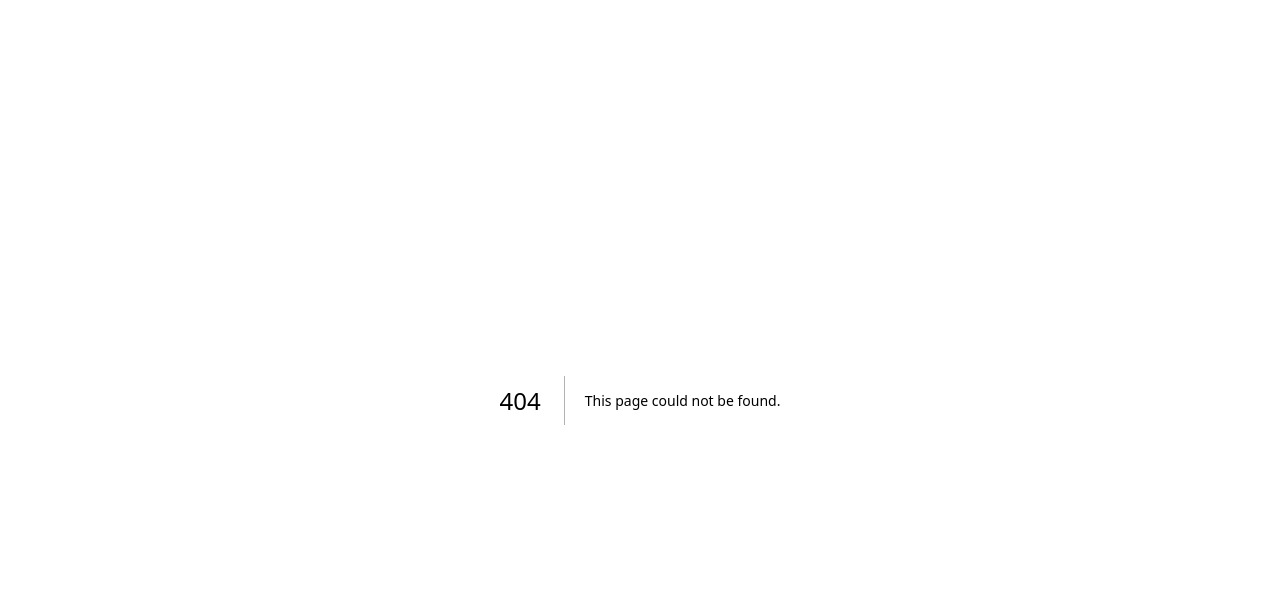
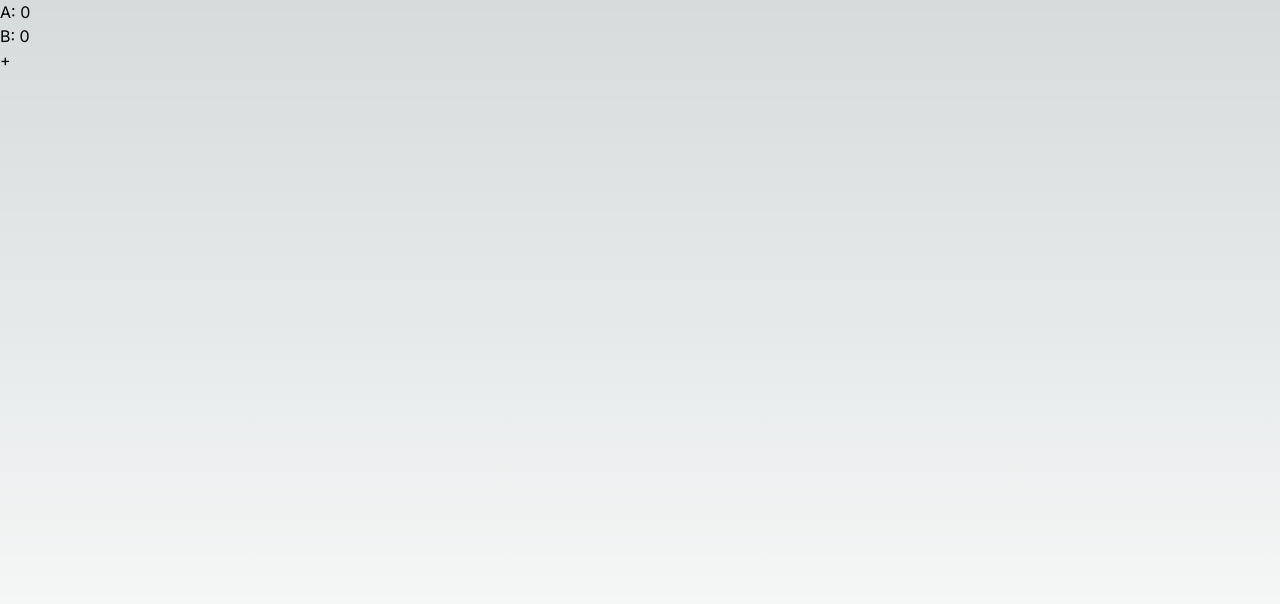
Before and after one commit to binghuis/best-practices-for-react, a Next.js app: page /use-deferred-value in a window 1280 px wide. Before the commit this address had no page. Shown: the top 604 px of the page. Built offline with nearby package versions, Linux system fonts and the light colour scheme.

Commit message:
feat: useDeferredValue

```diff
--- a/app/memo/page.tsx
+++ b/app/memo/page.tsx
@@ -6,7 +6,8 @@ import React, { memo, useCallback, useEffect, useMemo, useState } from "react";
 // 当组件重渲染的时候对象、数组和函数会重新创建，导致 memo 失效，组件会随父组件重渲染而重渲染。
 // 尽量不要将对象、数组和函数作为 props 传递给 memo 组件。
 
-// useMemo 和 useCallback 分别记忆化值和记忆化函数，
+// useMemo 和 useCallback 分别记忆化值和记忆化函数。
+// useDeferredValue 也能配合 memo 使用，与 useMemo 不同，useDeferredValue 不是记忆化值，而是把 state 的更新延迟到后台执行，useDeferredValue 的值会在后台重渲染完成后更新。
 // 当组件重新渲染的时候只要 useMemo 和 useCallback 的依赖项不变，记忆化的值和函数就不会被再次计算。
 // 配合 memo 使用，可以实现类似 PureComponent 的效果，将 memo 组件的 props 记忆化，当父组件更新的时候被记忆化的子组件只要 props 不变，就不会重新渲染。
 const Page: React.FC = () => {
--- /dev/null
+++ b/app/use-deferred-value/page.tsx
@@ -0,0 +1,70 @@
+"use client";
+import { memo, useDeferredValue, useEffect, useState } from "react";
+
+export default function Page() {
+  return (
+    <div>
+      <Parent />
+    </div>
+  );
+}
+
+const Parent = () => {
+  const [count, setCount] = useState(0);
+  const prevCount = useDeferredValue(count);
+  console.log("Parent", prevCount, count);
+
+  return (
+    <div>
+      <ChildA count={count} />
+      <ChildB count={prevCount} />
+      <div
+        onClick={() => {
+          setCount((v) => v + 1);
+        }}
+      >
+        +
+      </div>
+    </div>
+  );
+};
+
+// 组件初始化的时候 useDeferredValue 和 useState 的值相等。
+// state 变化时，先使用 useDeferredValue 保存的 state 旧值和 state 新值重渲染一次。
+// 然后在后台使用 state 新值重渲染组件，重渲染完成后，替换 UI，且 useDeferredValue 更新为 state 新值。
+// 在后台重渲染期间，state 变化，后台重渲染会中断并使用新 state 再次重渲染。
+// useDeferredValue 可以避免组件渲染阻塞。因为根据 state 新值进行的组件重渲染在后台执行，在后台重渲染完成之前，useDeferredValue 值不变。
+const ChildA = (props: { count: number }) => {
+  const [count, setCount] = useState(props.count);
+  const prevCount = useDeferredValue(count);
+  console.log("A", prevCount, count);
+
+  useEffect(() => {
+    console.log("prev A", prevCount);
+  }, [prevCount]);
+
+  return (
+    <div
+      onClick={() => {
+        setCount((v) => {
+          return v + 1;
+        });
+      }}
+    >
+      A: {count}
+    </div>
+  );
+};
+
+// useDeferredValue 配合 memo 组件记忆化，把记忆化的组件渲染变为非阻塞渲染，useDeferredValue 变化意味着在后台已经完成了记忆化组件的重渲染，此时前台 UI 感知不到记忆化组件在后台的计算。
+const ChildB = memo((props: { count: number }) => {
+  console.log("B", props.count);
+
+  return <div>B: {props.count}</div>;
+});
+
+ChildB.displayName = "ChildB";
+
+// 延迟一个值与防抖和节流之间有什么不同？
+// 防抖和节流是为了延迟函数的执行，而 useDeferredValue 是为了延迟值的更新。
+// 防抖和节流并不能解决渲染阻塞的问题，而 useDeferredValue 可以。
```
Also changed, not shown: app/use-reducer/page.tsx (added), 1 other file (tests, documents, lock files or other folders).
